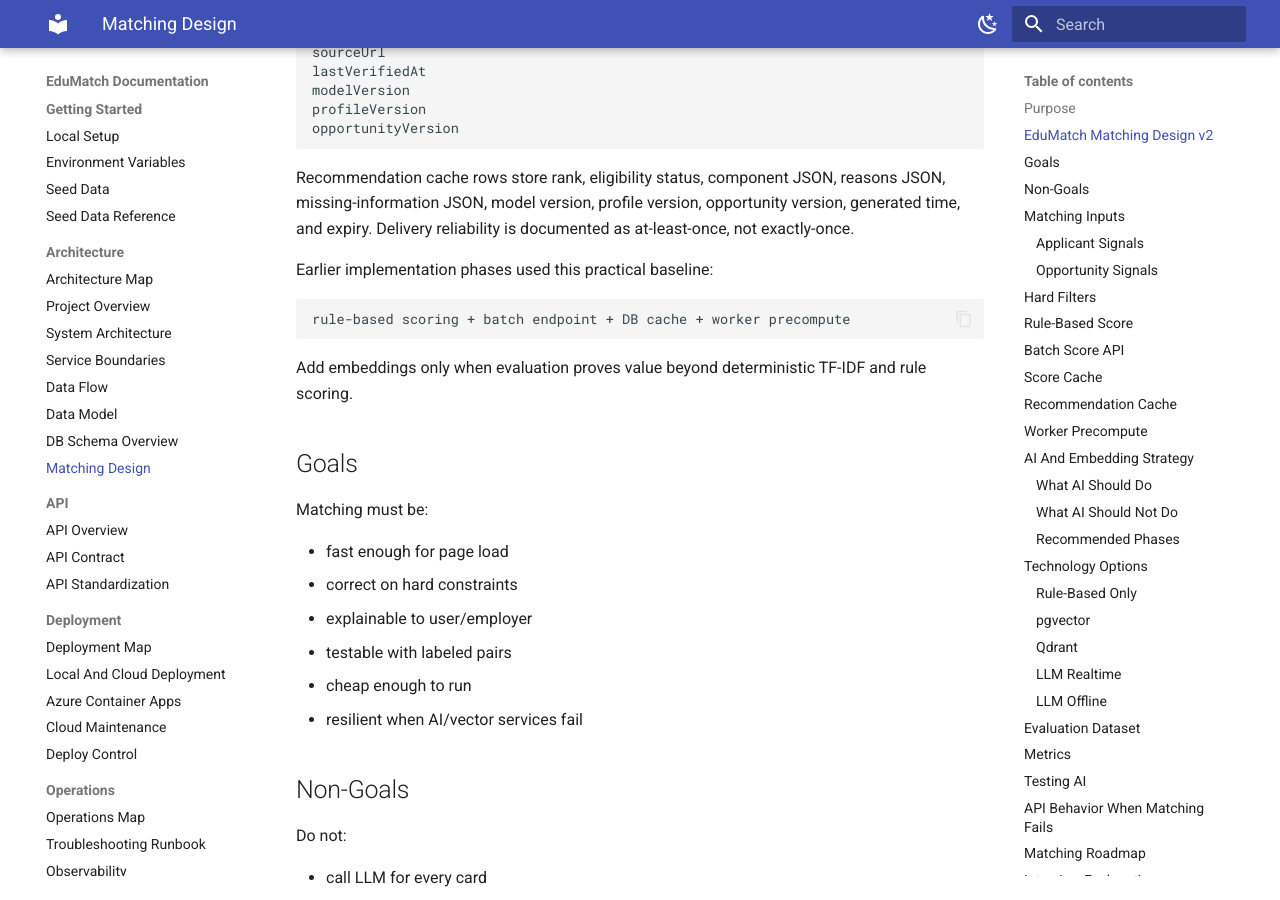
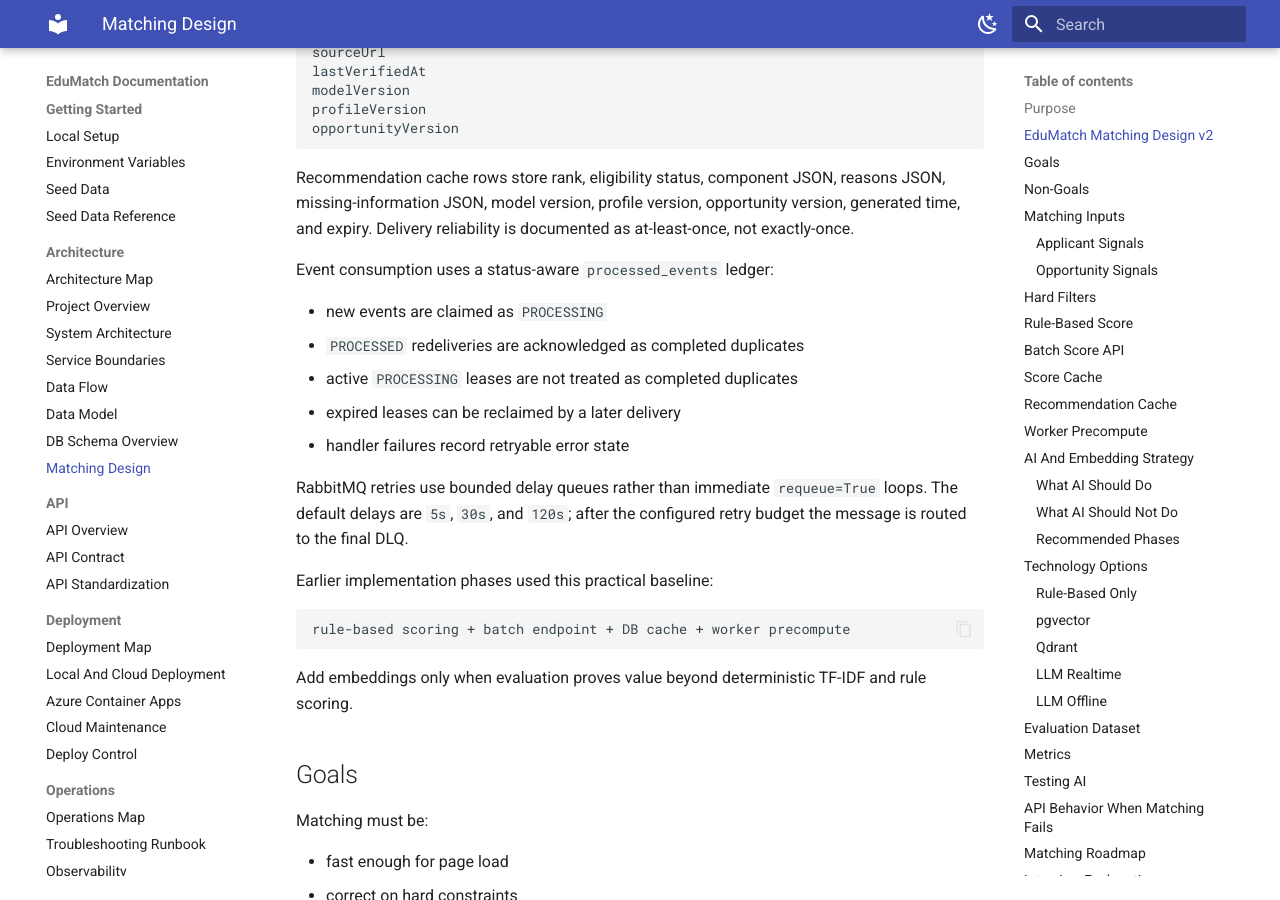
Before and after one commit to hunter875/edumatch-production, an MkDocs documentation site: the page built from docs/04-matching-design.md, in a window 1280 px wide and 900 px high, scrolled down 2478 px. Built offline with MkDocs 1.6.1 and Material for MkDocs 9.7.7, drawn with Linux system fonts in a browser that asks for light colours.

Commit message:
Align matching v2 documentation

````diff
--- a/docs/04-matching-design.md
+++ b/docs/04-matching-design.md
@@ -114,6 +114,16 @@ opportunityVersion
 ```
 
 Recommendation cache rows store rank, eligibility status, component JSON, reasons JSON, missing-information JSON, model version, profile version, opportunity version, generated time, and expiry. Delivery reliability is documented as at-least-once, not exactly-once.
+
+Event consumption uses a status-aware `processed_events` ledger:
+
+- new events are claimed as `PROCESSING`
+- `PROCESSED` redeliveries are acknowledged as completed duplicates
+- active `PROCESSING` leases are not treated as completed duplicates
+- expired leases can be reclaimed by a later delivery
+- handler failures record retryable error state
+
+RabbitMQ retries use bounded delay queues rather than immediate `requeue=True` loops. The default delays are `5s`, `30s`, and `120s`; after the configured retry budget the message is routed to the final DLQ.
 
 Earlier implementation phases used this practical baseline:
 
````
Also changed, not shown: README.md (+6 -6 lines), matching-service/MATCHING_SERVICE_DOCS.md (+2 -2 lines), matching-service/README.md (+25 -24 lines).
